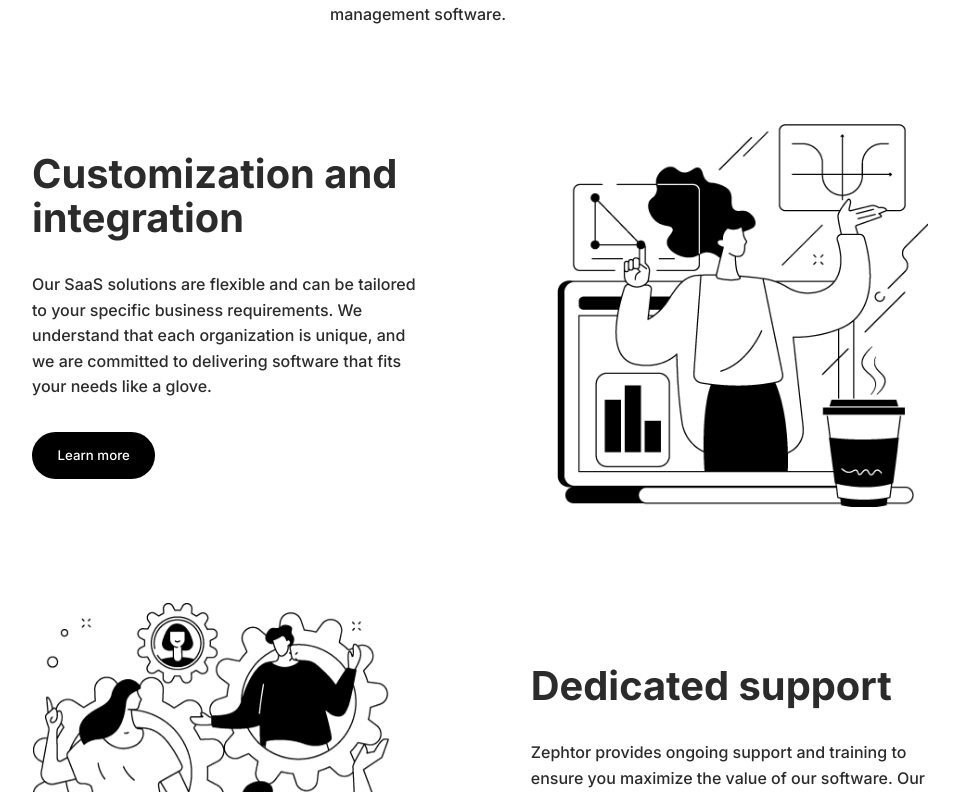
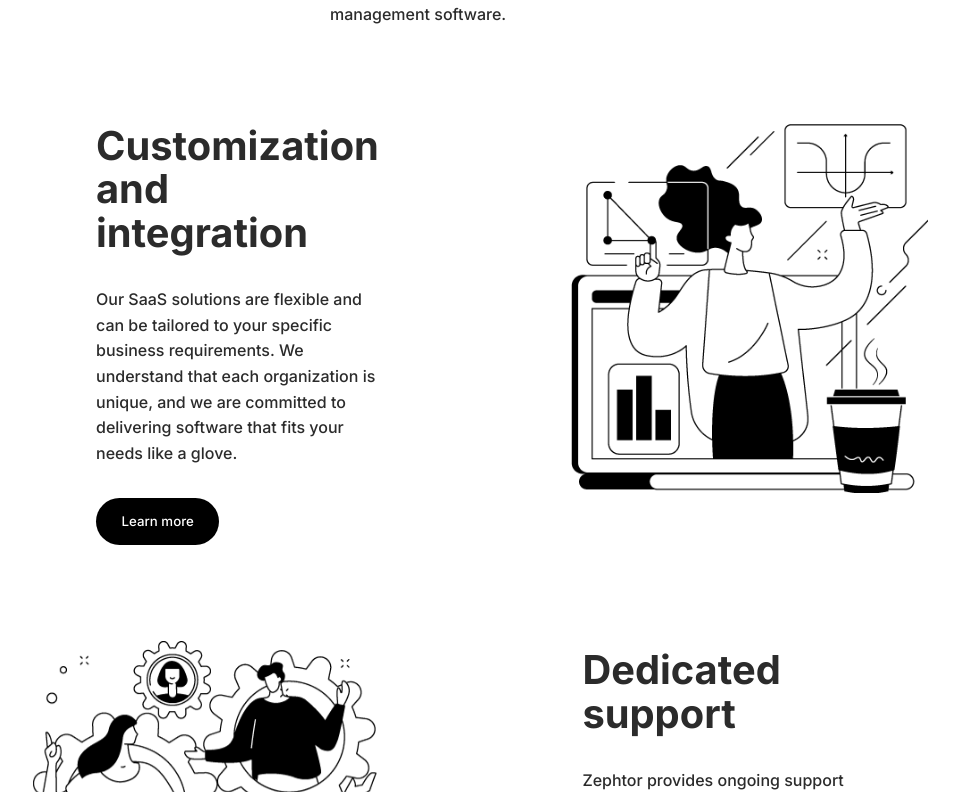
Before and after one commit to fagbenjaenoch/mini-frontend-projects, a React (Vite) app: page /example-landing-page in a window 1280 px wide. Shown: the part 1328-2120 px from the top of the page, without its empty margins (160-1119 px from the left). Built offline with nearby package versions, Linux system fonts and the light colour scheme.

Commit message:
made minor fixes to desktop version

```diff
--- a/src/pages/ExampleLandingPage/main.css
+++ b/src/pages/ExampleLandingPage/main.css
@@ -125,6 +125,7 @@ nav {
   display: grid;
   grid-template-columns: 1fr;
   gap: 2rem;
+  padding: 0 4rem;
 }
 
 .feature-header {
```
